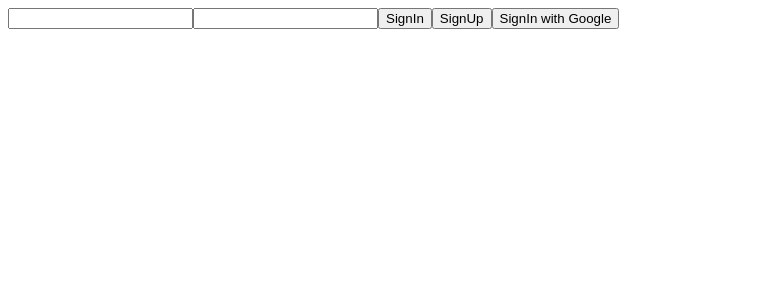
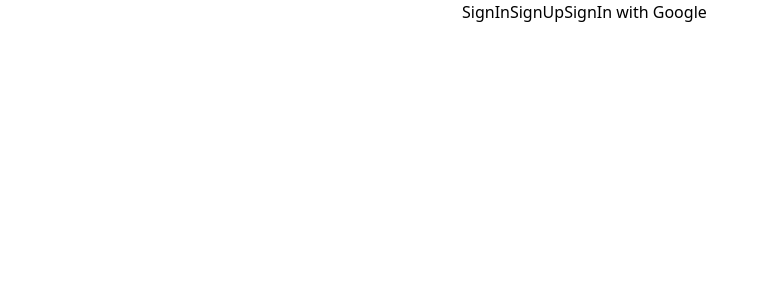
Before and after one commit to mitjans/edgedb-graph, a Nuxt app: page / in a window 1280 px wide. Shown: the top 300 px of the page, without its empty margins (0-761 px from the left). Built offline with nearby package versions, Linux system fonts and the light colour scheme.

Commit message:
chore: setup tailwindcss

```diff
--- a/nuxt.config.ts
+++ b/nuxt.config.ts
@@ -1,7 +1,7 @@
 // https://nuxt.com/docs/api/configuration/nuxt-config
 export default defineNuxtConfig({
   devtools: { enabled: true },
-  modules: ['@vueuse/nuxt', '@nuxt/eslint'],
+  modules: ['@vueuse/nuxt', '@nuxt/eslint', '@nuxt/fonts', '@nuxtjs/tailwindcss'],
   runtimeConfig: {
     edgedb: {
       authBaseUrl: '',
--- a/package.json
+++ b/package.json
@@ -20,10 +20,13 @@
   "devDependencies": {
     "@edgedb/generate": "^0.5.3",
     "@nuxt/eslint": "^0.3.10",
+    "@nuxt/fonts": "^0.7.0",
+    "@nuxtjs/tailwindcss": "^6.12.0",
     "@vueuse/core": "^10.9.0",
     "@vueuse/nuxt": "^10.9.0",
     "eslint": "^9.1.1",
     "eslint-config-prettier": "^9.1.0",
-    "eslint-plugin-prettier": "^5.1.3"
+    "eslint-plugin-prettier": "^5.1.3",
+    "prettier-plugin-tailwindcss": "^0.5.14"
   }
 }
--- /dev/null
+++ b/tailwind.config.ts
@@ -0,0 +1,3 @@
+import type { Config } from 'tailwindcss';
+
+export default <Partial<Config>>{};
```
Also changed, not shown: .prettierrc.json, 1 other file (tests, documents, lock files or other folders).
